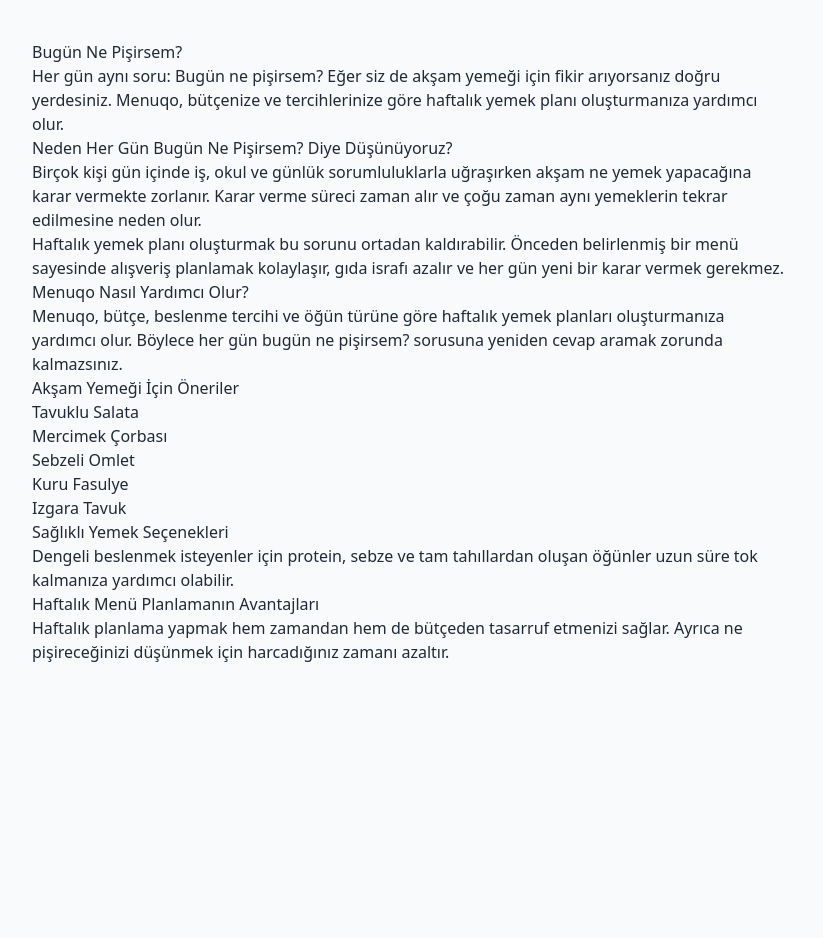
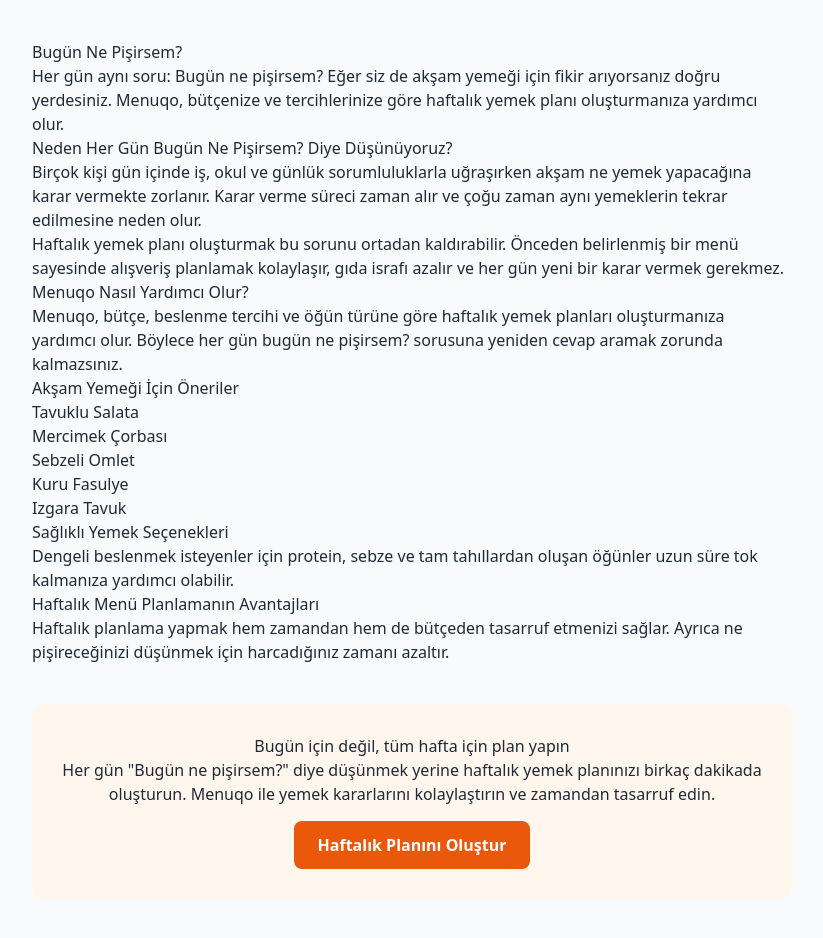
Before and after one commit to chemistleo/stackblitz-nextjsversion, a Next.js app: page /bugun-ne-pisirsem in a window 1280 px wide. Shown: the whole page, without its empty margins (228-1051 px from the left). Before the commit the page ends 800 px from the top, so only its background shows below. Built offline with nearby package versions, Linux system fonts and the light colour scheme.

Commit message:
link eklendi BNP

```diff
--- a/app/bugun-ne-pisirsem/page.js
+++ b/app/bugun-ne-pisirsem/page.js
@@ -61,6 +61,39 @@
           etmenizi sağlar. Ayrıca ne pişireceğinizi düşünmek için harcadığınız
           zamanı azaltır.
         </p>
+        <section
+        style={{
+        marginTop: "40px",
+        padding: "30px",
+        backgroundColor: "#FFF7ED",
+        borderRadius: "12px",
+        textAlign: "center",
+        }}
+       >
+        <h2>Bugün için değil, tüm hafta için plan yapın</h2>
+
+        <p>
+        Her gün "Bugün ne pişirsem?" diye düşünmek yerine haftalık yemek
+        planınızı birkaç dakikada oluşturun. Menuqo ile yemek kararlarını
+        kolaylaştırın ve zamandan tasarruf edin.
+        </p>
+
+        <a
+        href="/"
+        style={{
+        display: "inline-block",
+        marginTop: "15px",
+        padding: "12px 24px",
+        backgroundColor: "#EA580C",
+        color: "white",
+        textDecoration: "none",
+        borderRadius: "8px",
+        fontWeight: "bold",
+        }}
+      >
+    Haftalık Planını Oluştur
+  </a>
+</section>
       </main>
     );
   }
```
